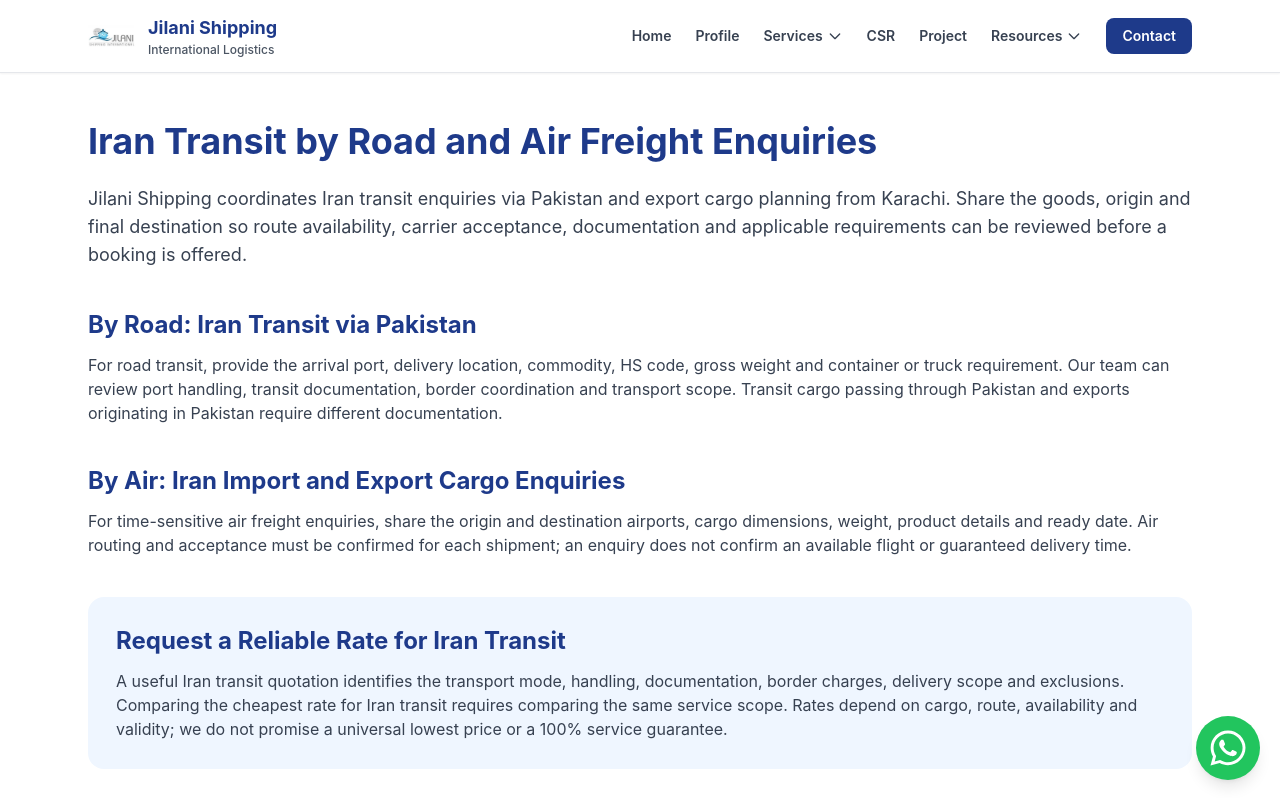
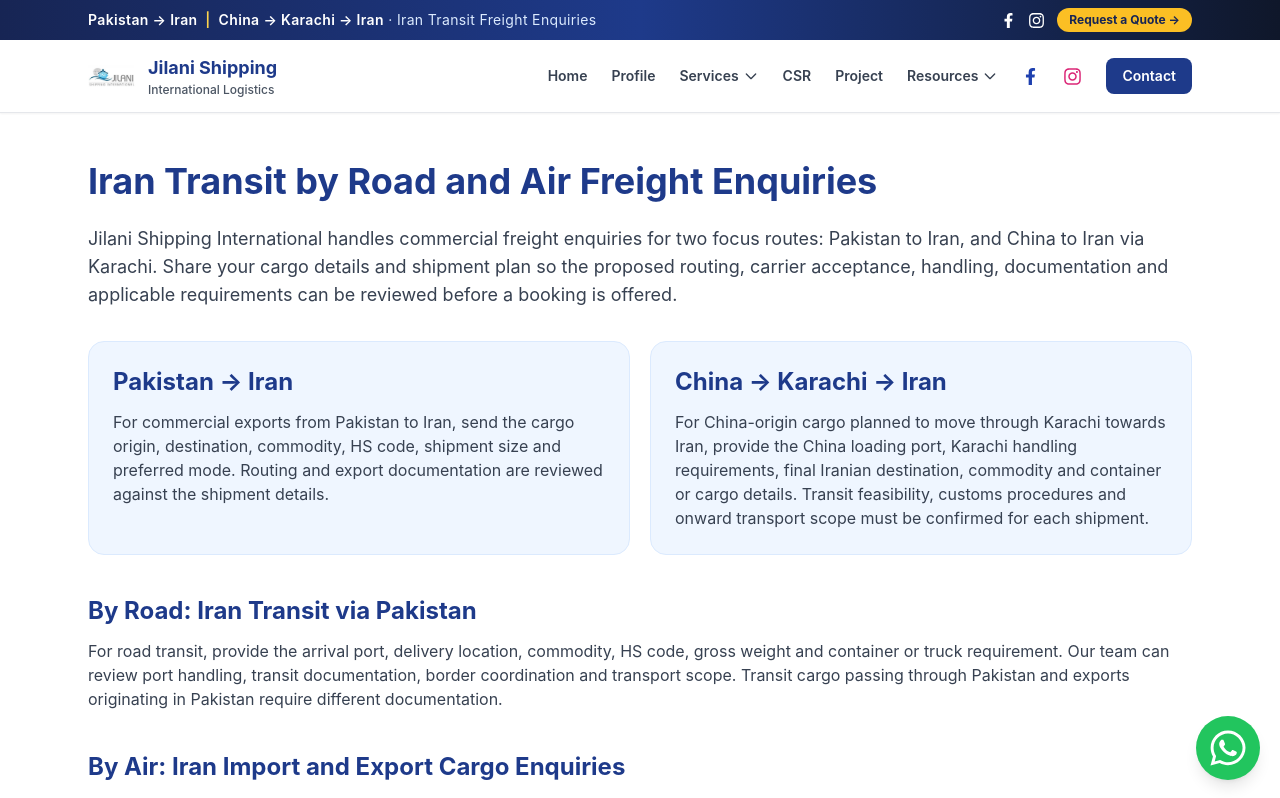
Before and after one commit to ubaidking1/JJ, a Next.js app: page /iran-transit-service in a window 1280 px wide. Shown: the top 798 px of the page. Built offline with nearby package versions, Linux system fonts and the light colour scheme.

Commit message:
Add Iran transit banner and social links
Add approved Pakistan-Iran and China-Karachi-Iran routes, plus Facebook and Instagram links.

```diff
--- a/app/iran-transit-service/page.tsx
+++ b/app/iran-transit-service/page.tsx
@@ -2,15 +2,19 @@ import { pageMetadata } from "@/lib/seo";
 import Link from "next/link";
 import type { Metadata } from "next";
 export const metadata: Metadata = pageMetadata({
- title: { absolute: "Iran Transit by Road & Air Freight Enquiries | JSI" },
- description: "Request Iran transit rates via Pakistan, road transport and air freight enquiries with export documentation, route review and itemised shipment quotations.",
- keywords: ["Iran transit via Pakistan", "Iran transit by road", "air freight to Iran", "export cargo Pakistan to Iran", "Iran export freight rates", "reliable Iran transit rate", "Karachi Iran bonded transport"],
+ title: { absolute: "Pakistan to Iran & China via Karachi Transit Freight | JSI" },
+ description: "Commercial freight enquiries for Pakistan to Iran and China to Karachi to Iran routing. Request a route review for sea or road transit, handling and documentation coordination.",
+ keywords: ["Pakistan to Iran freight", "China Karachi Iran transit", "China to Iran via Karachi", "Iran transit via Pakistan", "Iran transit by road", "commercial freight Iran", "Karachi Iran transit freight"],
  alternates: { canonical: "/iran-transit-service/" },
 });
 export default function IranTransitService() {
  return <main className="max-w-6xl mx-auto px-6 py-12">
   <h1 className="text-4xl font-bold text-blue-900">Iran Transit by Road and Air Freight Enquiries</h1>
-  <p className="mt-6 text-lg text-gray-700">Jilani Shipping coordinates Iran transit enquiries via Pakistan and export cargo planning from Karachi. Share the goods, origin and final destination so route availability, carrier acceptance, documentation and applicable requirements can be reviewed before a booking is offered.</p>
+  <p className="mt-6 text-lg text-gray-700">Jilani Shipping International handles commercial freight enquiries for two focus routes: Pakistan to Iran, and China to Iran via Karachi. Share your cargo details and shipment plan so the proposed routing, carrier acceptance, handling, documentation and applicable requirements can be reviewed before a booking is offered.</p>
+  <section className="mt-8 grid gap-5 md:grid-cols-2">
+   <div className="rounded-2xl border border-blue-100 bg-blue-50 p-6"><h2 className="text-2xl font-bold text-blue-900">Pakistan → Iran</h2><p className="mt-3 text-gray-700">For commercial exports from Pakistan to Iran, send the cargo origin, destination, commodity, HS code, shipment size and preferred mode. Routing and export documentation are reviewed against the shipment details.</p></div>
+   <div className="rounded-2xl border border-blue-100 bg-blue-50 p-6"><h2 className="text-2xl font-bold text-blue-900">China → Karachi → Iran</h2><p className="mt-3 text-gray-700">For China-origin cargo planned to move through Karachi towards Iran, provide the China loading port, Karachi handling requirements, final Iranian destination, commodity and container or cargo details. Transit feasibility, customs procedures and onward transport scope must be confirmed for each shipment.</p></div>
+  </section>
   <section className="mt-10"><h2 className="text-2xl font-bold text-blue-900">By Road: Iran Transit via Pakistan</h2><p className="mt-3 text-gray-700">For road transit, provide the arrival port, delivery location, commodity, HS code, gross weight and container or truck requirement. Our team can review port handling, transit documentation, border coordination and transport scope. Transit cargo passing through Pakistan and exports originating in Pakistan require different documentation.</p></section>
   <section className="mt-10"><h2 className="text-2xl font-bold text-blue-900">By Air: Iran Import and Export Cargo Enquiries</h2><p className="mt-3 text-gray-700">For time-sensitive air freight enquiries, share the origin and destination airports, cargo dimensions, weight, product details and ready date. Air routing and acceptance must be confirmed for each shipment; an enquiry does not confirm an available flight or guaranteed delivery time.</p></section>
   <section className="mt-10 rounded-2xl bg-blue-50 p-7"><h2 className="text-2xl font-bold text-blue-900">Request a Reliable Rate for Iran Transit</h2><p className="mt-3 text-gray-700">A useful Iran transit quotation identifies the transport mode, handling, documentation, border charges, delivery scope and exclusions. Comparing the cheapest rate for Iran transit requires comparing the same service scope. Rates depend on cargo, route, availability and validity; we do not promise a universal lowest price or a 100% service guarantee.</p></section>
--- a/components/Footer.tsx
+++ b/components/Footer.tsx
@@ -8,6 +8,10 @@ export default function Footer() {
                     <div>
                       <h4 className="font-semibold">Jilani Shipping International</h4>
                       <p className="text-sm">info@jilanishipping.net | +92 318 0155643</p>
+                    </div>
+                    <div className="flex items-center gap-4">
+                      <a href="https://www.facebook.com/share/19owxA2Lsh/?mibextid=wwXIfr" target="_blank" rel="noopener noreferrer" aria-label="Facebook" className="text-blue-800 hover:text-blue-600 font-semibold">Facebook</a>
+                      <a href="https://www.instagram.com/jilani_shipping_international?vrfl=YWZsdHdjY3g0NHYy&utm_source=qr" target="_blank" rel="noopener noreferrer" aria-label="Instagram" className="text-pink-600 hover:text-pink-500 font-semibold">Instagram</a>
                     </div>
                     <div className="flex flex-col md:flex-row gap-8">
                       <div>
--- a/components/Navbar.tsx
+++ b/components/Navbar.tsx
@@ -4,6 +4,7 @@ import Link from 'next/link';
 import Image from 'next/image';
 import React, { useState } from 'react';
 import { FiMenu, FiX } from 'react-icons/fi';
+import { FaFacebookF, FaInstagram } from 'react-icons/fa';
 
 export default function Navbar() {
   const [menuOpen, setMenuOpen] = useState(false);
@@ -13,6 +14,19 @@ export default function Navbar() {
 
   return (
     <header className="shadow-sm border-b bg-white/95 sticky top-0 z-[100]">
+      <div className="bg-gradient-to-r from-blue-950 via-blue-900 to-slate-900 text-white">
+        <div className="max-w-6xl mx-auto px-4 md:px-6 py-2 flex flex-col sm:flex-row items-center justify-between gap-2 text-center sm:text-left">
+          <p className="text-xs sm:text-sm font-semibold tracking-wide">
+            Pakistan → Iran <span className="text-amber-300 px-1">|</span> China → Karachi → Iran
+            <span className="hidden md:inline text-blue-100 font-normal"> · Iran Transit Freight Enquiries</span>
+          </p>
+          <div className="flex items-center gap-3">
+            <a href="https://www.facebook.com/share/19owxA2Lsh/?mibextid=wwXIfr" target="_blank" rel="noopener noreferrer" aria-label="Jilani Shipping International on Facebook" className="hover:text-amber-300 transition-colors"><FaFacebookF size={15} /></a>
+            <a href="https://www.instagram.com/jilani_shipping_international?vrfl=YWZsdHdjY3g0NHYy&utm_source=qr" target="_blank" rel="noopener noreferrer" aria-label="Jilani Shipping International on Instagram" className="hover:text-amber-300 transition-colors"><FaInstagram size={17} /></a>
+            <Link href="/iran-transit-service/" className="rounded-full bg-amber-400 hover:bg-amber-300 text-blue-950 px-3 py-1 text-xs font-bold transition-colors">Request a Quote →</Link>
+          </div>
+        </div>
+      </div>
       <div className="max-w-6xl mx-auto px-4 md:px-6 py-3 flex items-center justify-between">
         {/* Logo */}
         <Link href="/" className="flex items-center gap-2 md:gap-3 shrink-0" onClick={closeMenu}>
@@ -100,6 +114,8 @@ export default function Navbar() {
             </div>
           </div>
 
+          <a href="https://www.facebook.com/share/19owxA2Lsh/?mibextid=wwXIfr" target="_blank" rel="noopener noreferrer" aria-label="Facebook" className="text-blue-800 hover:text-blue-600"><FaFacebookF size={17} /></a>
+          <a href="https://www.instagram.com/jilani_shipping_international?vrfl=YWZsdHdjY3g0NHYy&utm_source=qr" target="_blank" rel="noopener noreferrer" aria-label="Instagram" className="text-pink-600 hover:text-pink-500"><FaInstagram size={19} /></a>
           <Link href="/contact/" className="px-4 py-2 rounded-lg bg-blue-900 text-white hover:bg-blue-800 transition-all">Contact</Link>
         </nav>
 
@@ -136,7 +152,11 @@ export default function Navbar() {
           <Link href="/csr/" onClick={closeMenu} className="p-3 hover:bg-blue-50 rounded-lg">CSR</Link>
           <Link href="/project/" onClick={closeMenu} className="p-3 hover:bg-blue-50 rounded-lg">Project</Link>
           <Link href="/iran-transit-service/" onClick={closeMenu} className="p-3 hover:bg-blue-50 rounded-lg">Iran Transit</Link>
-          <Link href="/contact/" onClick={closeMenu} className="p-3 bg-blue-900 text-white rounded-lg text-center mt-2">Contact Us</Link>
+          <div className="flex items-center justify-center gap-6 py-3 border-t border-gray-100 mt-2">
+            <a href="https://www.facebook.com/share/19owxA2Lsh/?mibextid=wwXIfr" target="_blank" rel="noopener noreferrer" aria-label="Facebook" className="flex items-center gap-2 text-blue-800"><FaFacebookF /> Facebook</a>
+            <a href="https://www.instagram.com/jilani_shipping_international?vrfl=YWZsdHdjY3g0NHYy&utm_source=qr" target="_blank" rel="noopener noreferrer" aria-label="Instagram" className="flex items-center gap-2 text-pink-600"><FaInstagram /> Instagram</a>
+          </div>
+          <Link href="/contact/" onClick={closeMenu} className="p-3 bg-blue-900 text-white rounded-lg text-center">Contact Us</Link>
 
           <div className="mt-4 pt-4 border-t grid grid-cols-2 gap-2 text-[10px]">
             <Link href="/cargo-karachi-dubai/" onClick={closeMenu} className="p-2 bg-gray-100 rounded text-center">KHI-Dubai</Link>
```
